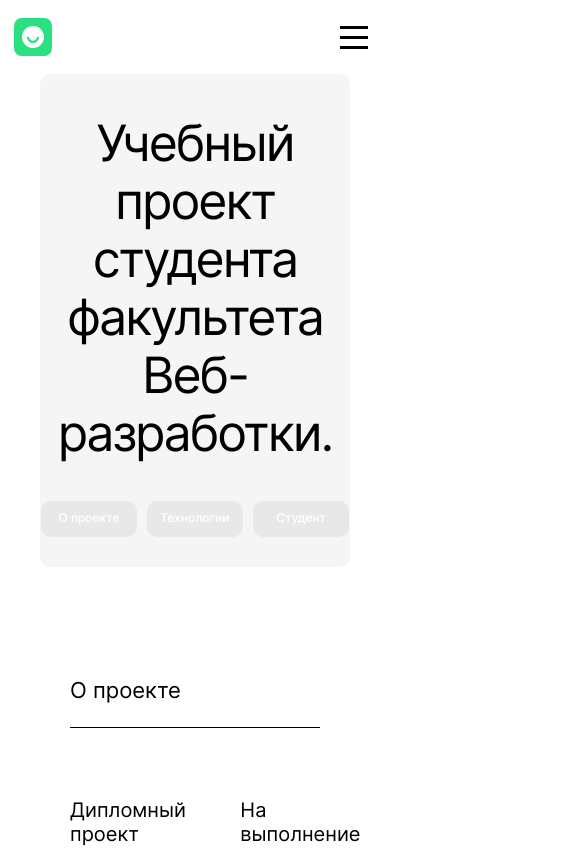
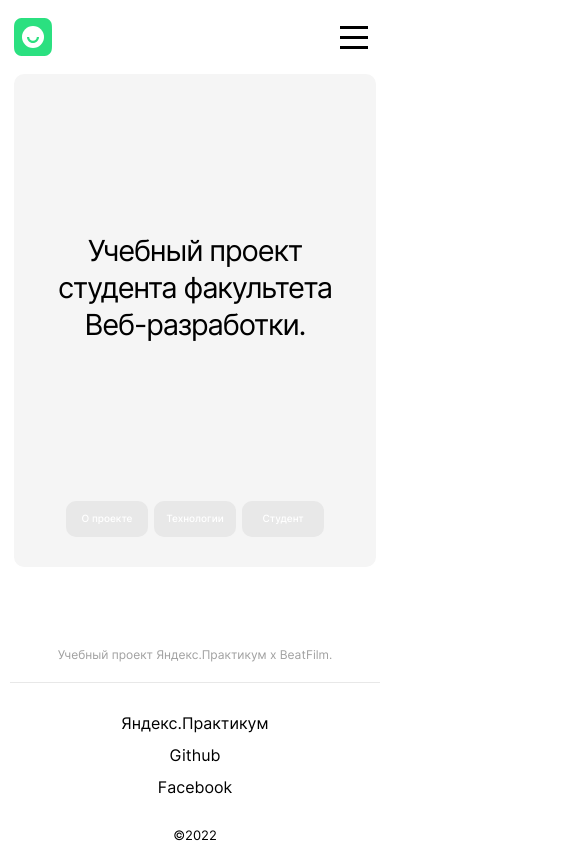
Before and after one commit to zubastu/movies-explorer-frontend, a React (Create React App) app: page / in a window 390 px wide. Shown: the top 848 px of the page, 585 px wide, since content can reach past the window. Built offline with nearby package versions, Linux system fonts and the light colour scheme.

Commit message:
Блок промо адаптив

```diff
--- a/src/components/Main/Main.js
+++ b/src/components/Main/Main.js
@@ -12,10 +12,10 @@ const Main = ({ setMenuActive }) => {
     <>
       <Header setMenuActive={setMenuActive} />
       <Promo />
-      <AboutProject />
+      {/*   <AboutProject />
       <Techs />
       <AboutMe />
-      <Portfolio />
+      <Portfolio />*/}
       <Footer />
     </>
   );
--- a/src/components/Promo/Promo.css
+++ b/src/components/Promo/Promo.css
@@ -11,6 +11,7 @@
   border-radius: 10px;
   background-color: #F5F5F5;
   flex: 1 0 auto;
+  box-sizing: border-box;
 }
 .promo__heading{
   font-size: 50px;
@@ -47,3 +48,41 @@
   vertical-align: middle;
   height: 100%;
 }
+@media screen and (max-width: 1000px){
+  .promo{
+    width: calc(100% - 20px *2);
+  }
+}
+@media screen and (max-width: 800px){
+  .promo__heading{
+    font-size: 40px;
+    font-weight: 400;
+    line-height: 52px;
+    max-width: 680px;
+  }
+}
+@media screen and (max-width: 600px){
+  .promo{
+    width: calc(100% - 14px *2);
+  }
+  .promo__heading{
+    font-size: 29px;
+    font-weight: 400;
+    line-height: 37px;
+    max-width: 480px;
+  }
+  .promo__nav-container{
+    gap: 6px;
+  }
+  .promo__nav-item{
+    font-size: 10px;
+    font-weight: 500;
+    line-height: 16px;
+    min-width: 82px;
+  }
+}
+@media screen and (max-width: 450px){
+  .promo__heading{
+    max-width: 292px;
+  }
+}
```
